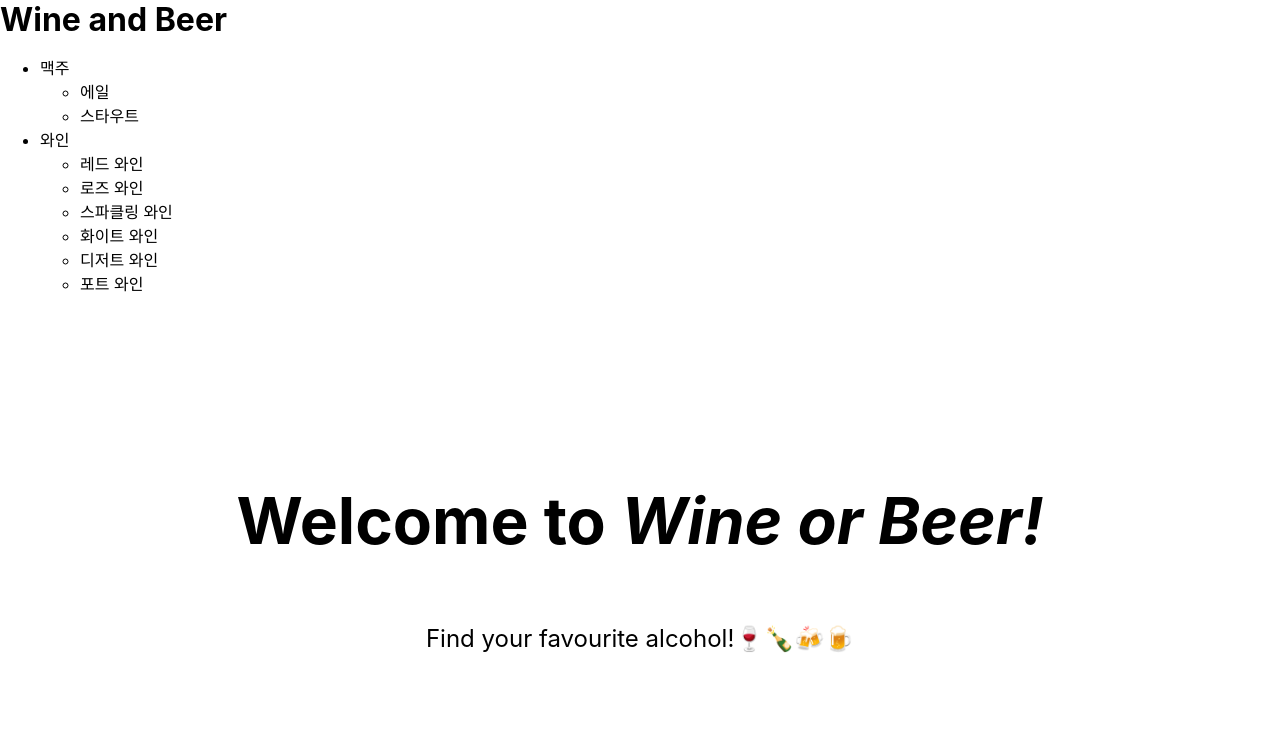
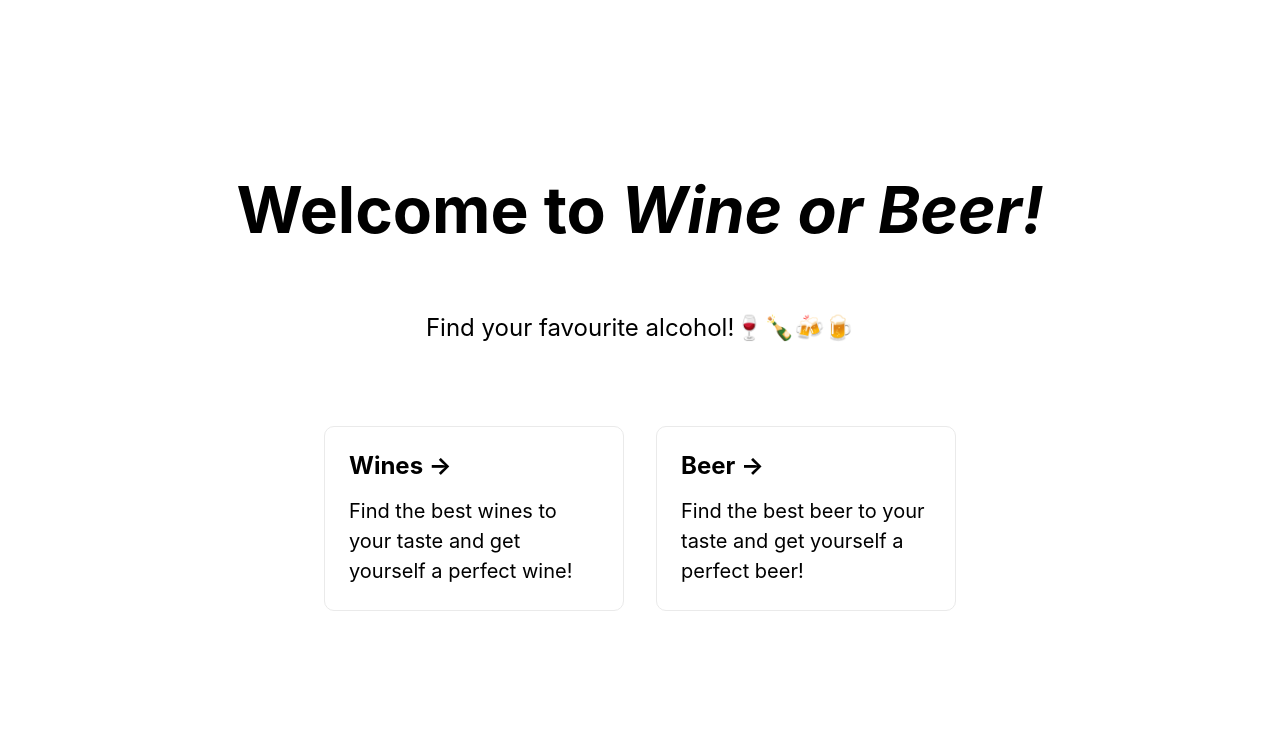
Before and after one commit to dahhnym/wine-or-beer.com, a Next.js app: page / in a window 1280 px wide. Shown: the top 736 px of the page. Built offline with nearby package versions, Linux system fonts and the light colour scheme.

Commit message:
♻️ 레이아웃 width 수정

```diff
--- a/src/components/layouts/Layout.tsx
+++ b/src/components/layouts/Layout.tsx
@@ -3,9 +3,10 @@ import React from "react";
 import { Navigation } from ".";
 
 export const Layout: React.FC = ({children}) => {
+
     return (
         <div>
-            <Navigation />
+            {/* <Navigation /> */}
             <Container>
                 { children }
             </Container>
@@ -14,6 +15,6 @@ export const Layout: React.FC = ({children}) => {
 }
 
 const Container = styled.main`
-    max-width: 1280px;
+    max-width: 1580px;
     margin: auto;
 `
```
